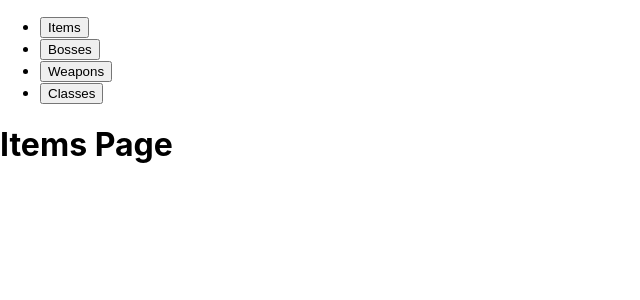
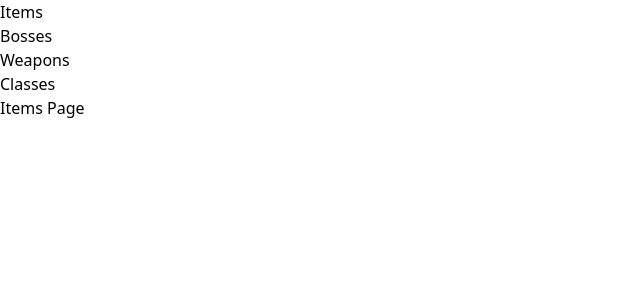
Before and after one commit to vasconcelosguu/elder-miniki, a React (Create React App) app: page / in a window 1280 px wide. Shown: the top 300 px of the page, without its empty margins (0-640 px from the left). Built offline with nearby package versions, Linux system fonts and the light colour scheme.

Commit message:
Add tailwindcss as a devDependency and update CSS files

```diff
--- a/package.json
+++ b/package.json
@@ -36,5 +36,8 @@
       "last 1 firefox version",
       "last 1 safari version"
     ]
+  },
+  "devDependencies": {
+    "tailwindcss": "^3.4.0"
   }
 }
--- a/src/App.css
+++ b/src/App.css
@@ -1,38 +1,3 @@
-.App {
-  text-align: center;
-}
-
-.App-logo {
-  height: 40vmin;
-  pointer-events: none;
-}
-
-@media (prefers-reduced-motion: no-preference) {
-  .App-logo {
-    animation: App-logo-spin infinite 20s linear;
-  }
-}
-
-.App-header {
-  background-color: #282c34;
-  min-height: 100vh;
-  display: flex;
-  flex-direction: column;
-  align-items: center;
-  justify-content: center;
-  font-size: calc(10px + 2vmin);
-  color: white;
-}
-
-.App-link {
-  color: #61dafb;
-}
-
-@keyframes App-logo-spin {
-  from {
-    transform: rotate(0deg);
-  }
-  to {
-    transform: rotate(360deg);
-  }
-}
+@tailwind base;
+@tailwind components;
+@tailwind utilities;
--- a/src/index.css
+++ b/src/index.css
@@ -1,13 +1,3 @@
-body {
-  margin: 0;
-  font-family: -apple-system, BlinkMacSystemFont, 'Segoe UI', 'Roboto', 'Oxygen',
-    'Ubuntu', 'Cantarell', 'Fira Sans', 'Droid Sans', 'Helvetica Neue',
-    sans-serif;
-  -webkit-font-smoothing: antialiased;
-  -moz-osx-font-smoothing: grayscale;
-}
-
-code {
-  font-family: source-code-pro, Menlo, Monaco, Consolas, 'Courier New',
-    monospace;
-}
+@tailwind base;
+@tailwind components;
+@tailwind utilities;
--- /dev/null
+++ b/tailwind.config.js
@@ -0,0 +1,8 @@
+/** @type {import('tailwindcss').Config} */
+module.exports = {
+  content: ["./src/**/*.{html,js}"],
+  theme: {
+    extend: {},
+  },
+  plugins: [],
+}
```
Also changed, not shown: 1 other file (tests, documents, lock files or other folders).
